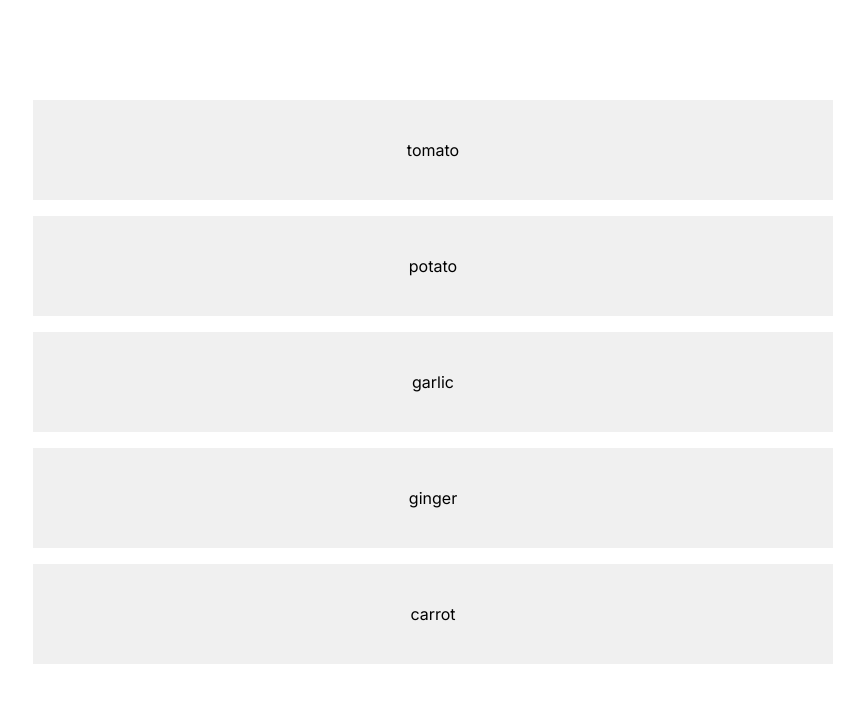
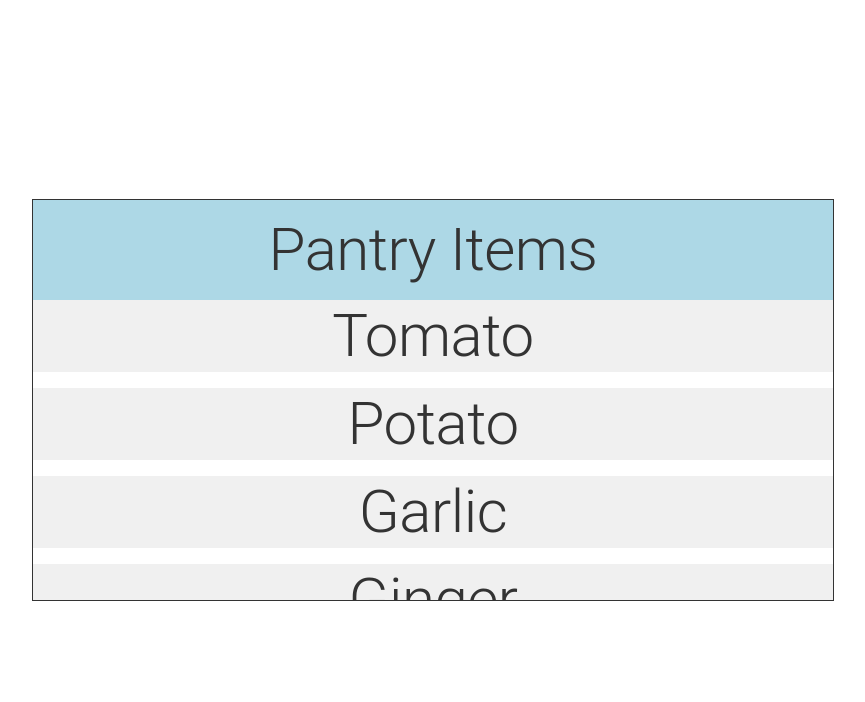
Before and after one commit to jahez07/PantryApp, a Next.js app in the folder pantryapp/: page / in a window 1280 px wide. Shown: the top 702 px of the page, without its empty margins (207-1072 px from the left). Built offline with nearby package versions, Linux system fonts and the light colour scheme.

Commit message:
Update page.js

```diff
--- a/pantryapp/app/page.js
+++ b/pantryapp/app/page.js
@@ -1,6 +1,17 @@
-import { Box, Stack } from "@mui/material";
+import { Box, Stack, Typography } from "@mui/material";
 
-const item = ["tomato", "potato", "garlic", "ginger", "carrot"];
+const item = [
+  "tomato",
+  "potato",
+  "garlic",
+  "ginger",
+  "carrot",
+  "cucumber",
+  "brinjal",
+  "apple",
+  "orange",
+  "mango",
+];
 export default function Home() {
   return (
     <Box
@@ -8,9 +19,23 @@ export default function Home() {
       height="100vh"
       display={"flex"}
       justifyContent={"center"}
+      flexDirection={"column"}
       alignItems={"center"}
     >
-      <Stack width="800px" height="600px" spacing={2}>
+      <Box border={"1px solid #333"}>
+        <Box
+          width="800px"
+          height="100px"
+          bgcolor="#ADD8E6"
+          display={"flex"}
+          justifyContent={"center"}
+          alignItems={"center"}
+        >
+          <Typography variant={"h2"} color={"#333"} textAlign={"center"}>
+            Pantry Items
+          </Typography>
+        </Box>
+        <Stack width="800px" height="300px" spacing={2} overflow={"auto"}>
           {item.map((i) => (
             <Box
               key={i}
@@ -21,10 +46,16 @@ export default function Home() {
               alignItems={"center"}
               bgcolor={"#f0f0f0"}
             >
-            {i}
+              <Typography variant={"h2"} color={"#333"} textAlign={"center"}>
+                {
+                  // Capitalize the first letter
+                  i.charAt(0).toUpperCase() + i.slice(1)
+                }
+              </Typography>
             </Box>
           ))}
         </Stack>
       </Box>
+    </Box>
   );
 }
```
Lines whose indentation alone changed are shown as unchanged.
